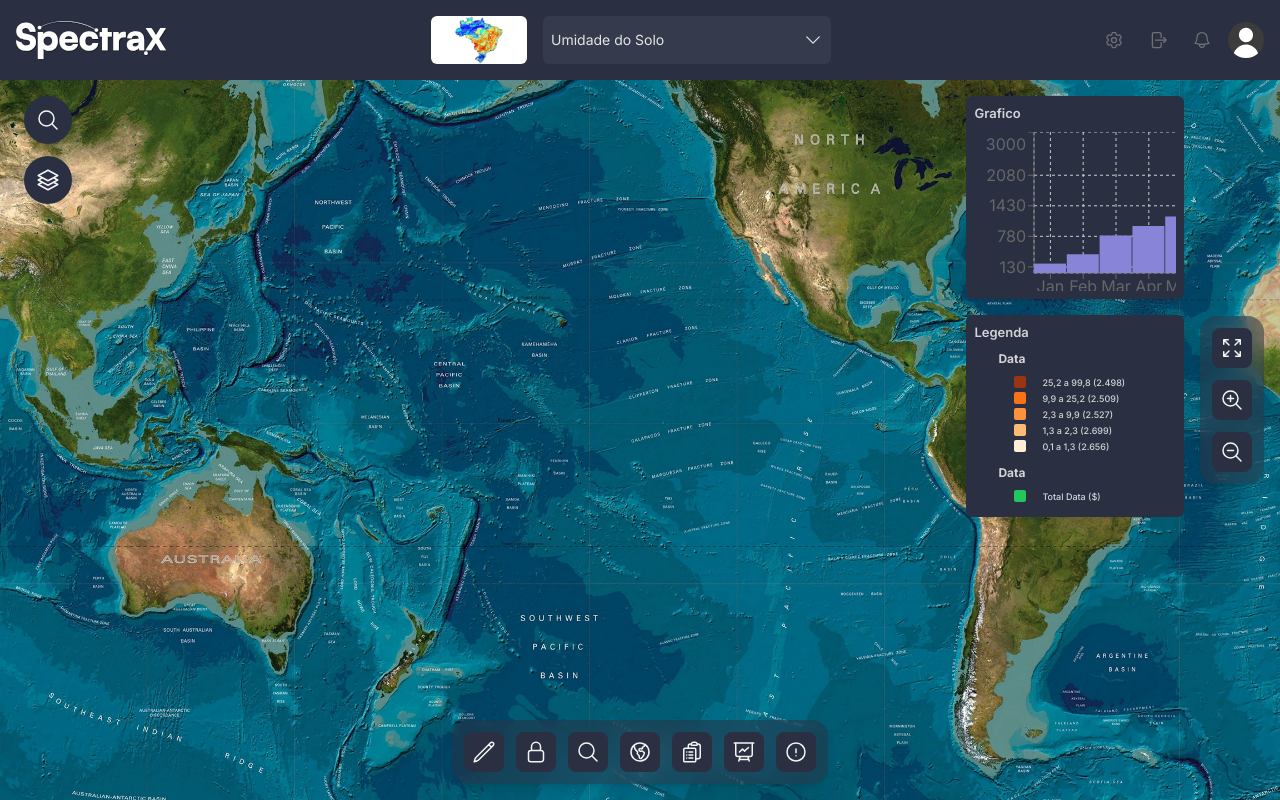
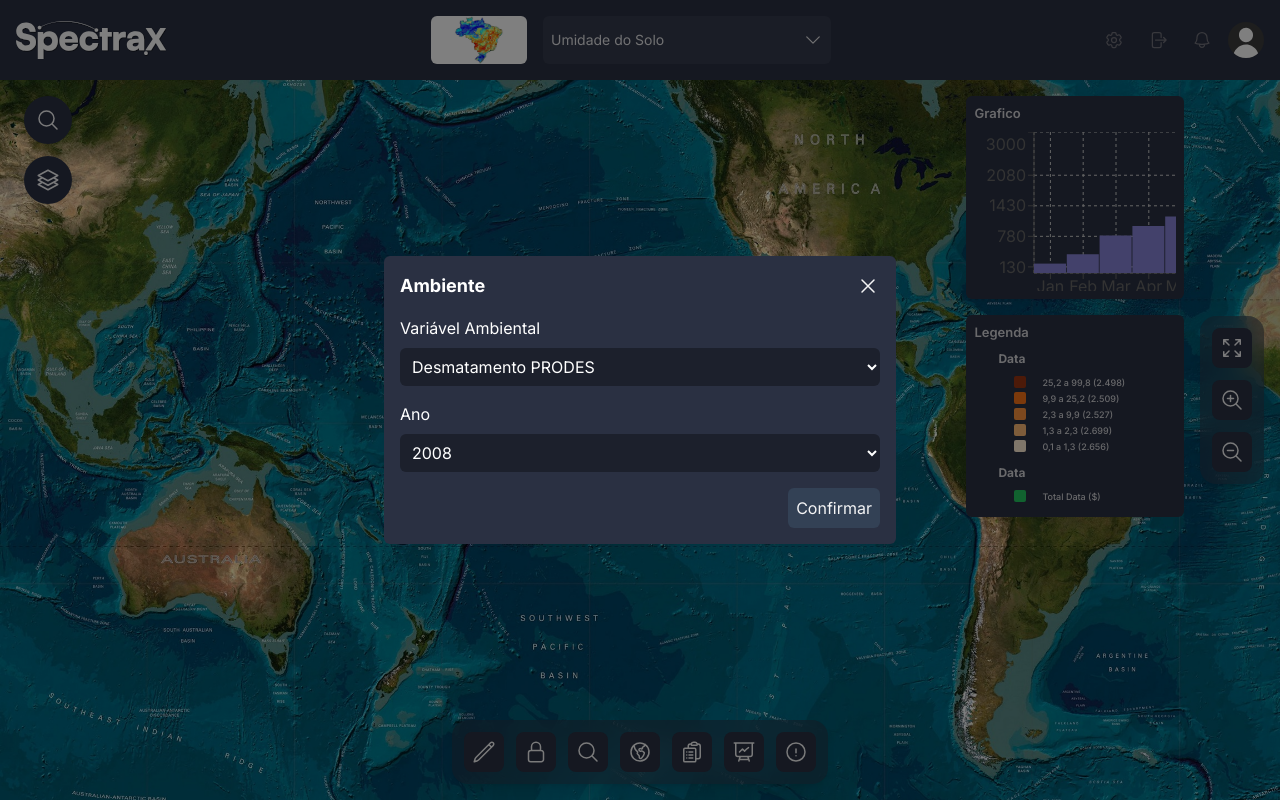
Before and after one commit to koka0012/esg-deploy, a Next.js app in the folder app/: page /app in a window 1280 px wide. Both pictures are taken after a click on the element 640 px from the left and 752 px from the top of the page. Built offline with nearby package versions, Linux system fonts and the light colour scheme.

Commit message:
feat: modais do dock

```diff
--- /dev/null
+++ b/app/app/app/components/modals/AlertsModal.tsx
@@ -0,0 +1,62 @@
+import { useState } from "react";
+import { XMarkIcon } from "@heroicons/react/24/outline";
+import { Button } from "@/app/components";
+
+const AlertsModal = ({ handleClose }) => {
+  const [selectedVariable, setSelectedVariable] = useState("");
+
+  const variables = [
+    "Novo Desmatamento",
+    "Queimada",
+    "Invasão de Território",
+    // Add more alert types as needed
+  ];
+
+  return (
+    <div className="fixed inset-0 flex items-center justify-center bg-black bg-opacity-50 z-50">
+      <div className="w-[32rem] bg-[#2a3042] p-4 rounded-md relative">
+        <div className="flex items-center justify-between mb-4">
+          <h2 className="text-lg font-bold text-white">Alerta</h2>
+          <button
+            onClick={handleClose}
+            className="text-zinc-100 hover:text-red-600 focus:outline-none"
+          >
+            <XMarkIcon className="h-6 w-6" aria-hidden="true" />
+          </button>
+        </div>
+
+        <div className="flex flex-col gap-4">
+          <div className="bg-[#1c202c] p-4 rounded-md">
+            <p className="text-white">Últimos 5 alertas:</p>
+            {/* Display the last 5 alerts here */}
+          </div>
+          <div>
+            <label className="block text-white mb-2">Filtrar por Variável</label>
+            <select
+              value={selectedVariable}
+              onChange={(e) => setSelectedVariable(e.target.value)}
+              className="w-full p-2 bg-[#1c202c] text-white rounded-md"
+            >
+              {variables.map((variable, index) => (
+                <option key={index} value={variable}>
+                  {variable}
+                </option>
+              ))}
+            </select>
+          </div>
+        </div>
+
+        <div className="flex justify-end mt-4">
+          <Button
+            className="bg-slate-700 hover:bg-[#2a3042]/80 !text-zinc-100"
+            onClick={handleClose}
+          >
+            Fechar
+          </Button>
+        </div>
+      </div>
+    </div>
+  );
+};
+
+export default AlertsModal;
--- /dev/null
+++ b/app/app/app/components/modals/AreaInsightsModal.tsx
@@ -0,0 +1,41 @@
+import { XMarkIcon } from "@heroicons/react/24/outline";
+import { Button } from "@/app/components";
+
+const AreaInsightsModal = ({ handleClose }) => {
+  return (
+    <div className="fixed inset-0 flex items-end justify-center mx-24 my-12">
+      <div className="w-full bg-[#2a3042] p-4 rounded-t-md relative mb-8">
+        <div className="flex items-center justify-between mb-20">
+          <h2 className="text-lg font-bold text-white">Insights da Área</h2>
+          <button
+            onClick={handleClose}
+            className="text-zinc-100 hover:text-red-600 focus:outline-none"
+          >
+            <XMarkIcon className="h-6 w-6" aria-hidden="true" />
+          </button>
+        </div>
+
+        <div className="flex flex-col gap-4">
+          <div className="bg-[#1c202c] p-4 rounded-md">
+            <p className="text-white">
+              Informações detalhadas sobre a área selecionada...
+            </p>
+            {/* Coloque aqui o conteúdo específico do modal conforme necessário */}
+          </div>
+          {/* Adicione mais elementos aqui se necessário */}
+        </div>
+
+        <div className="flex justify-end mt-4">
+          <Button
+            className="bg-slate-700 hover:bg-[#2a3042]/80 !text-zinc-100"
+            onClick={handleClose}
+          >
+            Fechar
+          </Button>
+        </div>
+      </div>
+    </div>
+  );
+};
+
+export default AreaInsightsModal;
--- /dev/null
+++ b/app/app/app/components/modals/EnvironmentalModal.tsx
@@ -0,0 +1,102 @@
+import { useState } from "react";
+import { XMarkIcon } from "@heroicons/react/24/outline";
+import { Button } from "@/app/components";
+
+const EnvironmentalModal = ({ handleClose }) => {
+  const [selectedVariable, setSelectedVariable] = useState("");
+  const [selectedYear, setSelectedYear] = useState("");
+
+  const variables = [
+    "Desmatamento PRODES",
+    "Desmatamento SAD e DETER",
+    "Perturbação Florestal",
+    "Autos de Infração SEMA",
+    "Autorização de Queimada",
+    "Autorização de Supressão Vegetal",
+    "Autorização de Supressão Vegetal SINAFLOR",
+    "Embargo SEMA",
+    "Embargo ICMBio",
+    "Embargo IBAMA",
+    "Autos de Infração IBAMA",
+    "Terras Indígenas",
+    "Áreas Quilombolas",
+    "Unidades de Conservação",
+    "Fluxo de CO2",
+    "Índice de Área Foliar",
+    "Evapotranspiração",
+    "Área de Floresta Nativa",
+    "Índice de Seca",
+    "Chuva",
+    "Temperatura do Solo",
+    "Emissão CH4",
+    "Emissão Bruta de CO2",
+    "Remoção Bruta de CO2",
+    "Fluxo Líquido de CO2",
+    "EVI",
+    "NDVI",
+    "Umidade do Solo",
+    "Focos de Incêndios",
+    "Severidade da Queimada",
+    "No caso da Frigobom vai aparecer a qualidade da pastagem"
+  ];
+
+  const years = Array.from({ length: 17 }, (_, i) => 2008 + i);
+
+  return (
+    <div className="fixed inset-0 flex items-center justify-center bg-black bg-opacity-50 z-50">
+      <div className="w-[32rem] bg-[#2a3042] p-4 rounded-md relative">
+        <div className="flex items-center justify-between mb-4">
+          <h2 className="text-lg font-bold text-white">Ambiente</h2>
+          <button
+            onClick={handleClose}
+            className="text-zinc-100 hover:text-red-600 focus:outline-none"
+          >
+            <XMarkIcon className="h-6 w-6" aria-hidden="true" />
+          </button>
+        </div>
+
+        <div className="flex flex-col gap-4">
+          <div>
+            <label className="block text-white mb-2">Variável Ambiental</label>
+            <select
+              value={selectedVariable}
+              onChange={(e) => setSelectedVariable(e.target.value)}
+              className="w-full p-2 bg-[#1c202c] text-white rounded-md"
+            >
+              {variables.map((variable, index) => (
+                <option key={index} value={variable}>
+                  {variable}
+                </option>
+              ))}
+            </select>
+          </div>
+          <div>
+            <label className="block text-white mb-2">Ano</label>
+            <select
+              value={selectedYear}
+              onChange={(e) => setSelectedYear(e.target.value)}
+              className="w-full p-2 bg-[#1c202c] text-white rounded-md"
+            >
+              {years.map((year) => (
+                <option key={year} value={year}>
+                  {year}
+                </option>
+              ))}
+            </select>
+          </div>
+        </div>
+
+        <div className="flex justify-end mt-4">
+          <Button
+            className="bg-slate-700 hover:bg-[#2a3042]/80 !text-zinc-100"
+            onClick={handleClose}
+          >
+            Confirmar
+          </Button>
+        </div>
+      </div>
+    </div>
+  );
+};
+
+export default EnvironmentalModal;
--- /dev/null
+++ b/app/app/app/components/modals/ReportsModal.tsx
@@ -0,0 +1,47 @@
+import { useState } from "react";
+import { XMarkIcon } from "@heroicons/react/24/outline";
+import { Button, Input } from "@/app/components";
+
+const ReportsModal = ({ handleClose }) => {
+  const [searchQuery, setSearchQuery] = useState("");
+
+  const handleSubmit = (e) => {
+    e.preventDefault();
+    console.log("Search query:", searchQuery);
+  };
+
+  return (
+    <div className="fixed inset-0 flex items-center justify-center bg-black bg-opacity-50 z-50">
+      <div className="w-[32rem] bg-[#2a3042] p-4 rounded-md relative">
+        <div className="flex items-center justify-between mb-4">
+          <h2 className="text-lg font-bold text-white">Relatórios</h2>
+          <button
+            onClick={handleClose}
+            className="text-zinc-100 hover:text-red-600 focus:outline-none"
+          >
+            <XMarkIcon className="h-6 w-6" aria-hidden="true" />
+          </button>
+        </div>
+
+        <form onSubmit={handleSubmit}>
+          <Input
+            name="searchQuery"
+            label="Pesquisar por CPF/CNPJ, Matrícula, ID ou CAR"
+            value={searchQuery}
+            onChange={(e) => setSearchQuery(e.target.value)}
+          />
+          <div className="flex justify-end mt-4">
+            <Button
+              type="submit"
+              className="bg-slate-700 hover:bg-[#2a3042]/80 !text-zinc-100"
+            >
+              Pesquisar
+            </Button>
+          </div>
+        </form>
+      </div>
+    </div>
+  );
+};
+
+export default ReportsModal;
--- a/app/app/app/page.tsx
+++ b/app/app/app/page.tsx
@@ -22,6 +22,10 @@ import LayerModal from "./components/modals/LayerModal";
 import AddTerritoryModal from "./components/modals/AddTerritoryModal";
 import RestrictModal from "./components/modals/RestrictModal";
 import SearchDockModal from "./components/modals/SearchDockModal";
+import EnvironmentalModal from "./components/modals/EnvironmentalModal";
+import ReportsModal from "./components/modals/ReportsModal";
+import AreaInsightsModal from "./components/modals/AreaInsightsModal";
+import AlertsModal from "./components/modals/AlertsModal";
 
 export default function Page() {
   const [search, setSearch] = useState(false);
@@ -30,6 +34,10 @@ export default function Page() {
   const [addTerritory, setAddTerritory] = useState(false);
   const [restrict, setRestrict] = useState(false);
   const [searchDock, setSearchDock] = useState(false);
+  const [environmental, setEnvironmental] = useState(false);
+  const [reports, setReports] = useState(false);
+  const [areaInsights, setAreaInsights] = useState(false);
+  const [alerts, setAlerts] = useState(false);
 
   const searchRef = useRef<any>(null);
   const layerRef = useRef<any>(null);
@@ -87,6 +95,18 @@ export default function Page() {
       {searchDock && (
         <SearchDockModal handleClose={() => setSearchDock(false)} />
       )}
+
+      {environmental && (
+        <EnvironmentalModal handleClose={() => setEnvironmental(false)} />
+      )}
+
+      {reports && <ReportsModal handleClose={() => setReports(false)} />}
+
+      {areaInsights && (
+        <AreaInsightsModal handleClose={() => setAreaInsights(false)} />
+      )}
+
+      {alerts && <AlertsModal handleClose={() => setAlerts(false)} />}
 
       <div className="flex flex-1 gap-4">
         <div className="w-[4rem]">
@@ -159,19 +179,23 @@ export default function Page() {
             },
             {
               icon: <GlobeAmericasIcon className="w-8 text-zinc-100 p-1" />,
+              handleClick: () => setEnvironmental(true),
             },
             {
               icon: (
                 <ClipboardDocumentListIcon className="w-8 text-zinc-100 p-1" />
               ),
+              handleClick: () => setReports(true),
             },
             {
               icon: (
                 <PresentationChartLineIcon className="w-8 text-zinc-100 p-1" />
               ),
+              handleClick: () => setAreaInsights(true),
             },
             {
               icon: <ExclamationCircleIcon className="w-8 text-zinc-100 p-1" />,
+              handleClick: () => setAlerts(true),
             },
           ]}
           style="dock"
```
